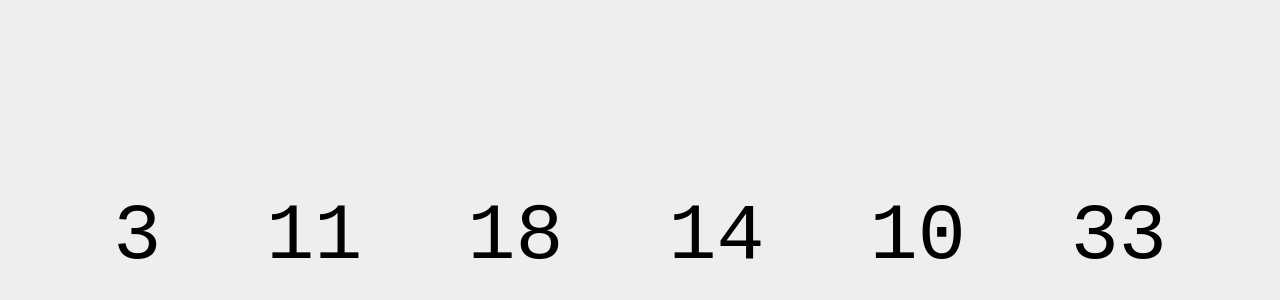
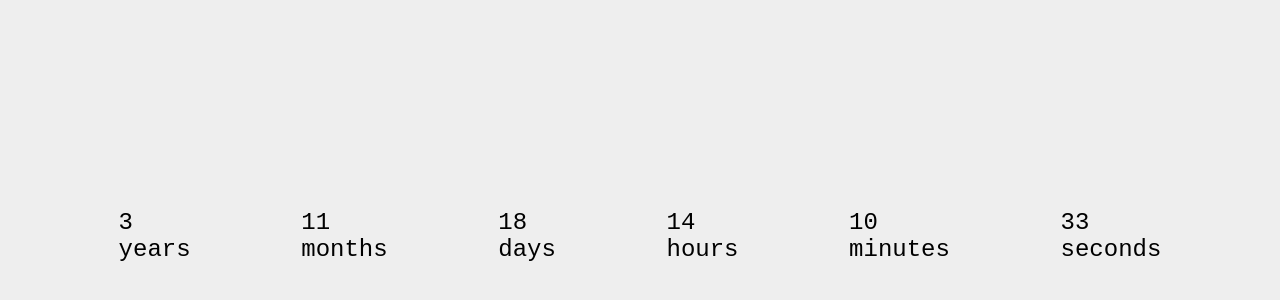
Before and after one commit to appi-git/countdown, a plain HTML site: page index.html in a window 1280 px wide. Shown: the part 132-432 px from the top of the page. Drawn offline with Linux system fonts and the light colour scheme.

Commit message:
modified:   index.html 	modified:   script.js 	modified:   styles.css fadein anim and labels

```diff
--- a/index.html
+++ b/index.html
@@ -8,14 +8,13 @@
 </head>
 <body>
   <div id="countdown">
-    <div id="years"></div>
-    <div id="months"></div>
-    <div id="days"></div>
-    <div id="hours"></div>
-    <div id="minutes"></div>
-    <div id="seconds"></div>
+    <div id="years"><div class="numo"></div><label>years</label></div>
+    <div id="months"><div class="numo"></div><label>months</label></div>
+    <div id="days"><div class="numo"></div><label>days</label></div>
+    <div id="hours"><div class="numo"></div><label>hours</label></div>
+    <div id="minutes"><div class="numo"></div><label>minutes</label></div>
+    <div id="seconds"><div class="numo"></div><label>seconds</label></div>
   </div>
-
   <script src="script.js"></script>
 </body>
 </html>
--- a/script.js
+++ b/script.js
@@ -25,11 +25,13 @@ function timeUntilDday() {
 function updateCountdown() {
   const time = timeUntilDday();
   units.forEach(unit => {
-    countdownElement.children[unit].textContent = time[unit];
+    countdownElement.children[unit].children[0].textContent = time[unit]
   })
 }
 
 
+updateCountdown();
+
 setInterval(() => {
   updateCountdown();
 }, 1000);
--- a/styles.css
+++ b/styles.css
@@ -11,7 +11,19 @@ body{
   width: 100vw;
   justify-content: space-evenly;
 
-  font-size: 5rem;
-  font-family: 'Courier New', Courier, monospace;
+  font-size: 1.5rem;
+  font-family: monospace, cursive;
 
+  animation: fadeIn 1s;
 }
+
+
+@keyframes fadeIn{
+  0%{
+    opacity: 0;
+    transform: translateY(-10px);
+  } 100%{
+    opacity: 1;
+    transform: translateY(0px);
+  }
+}
```
